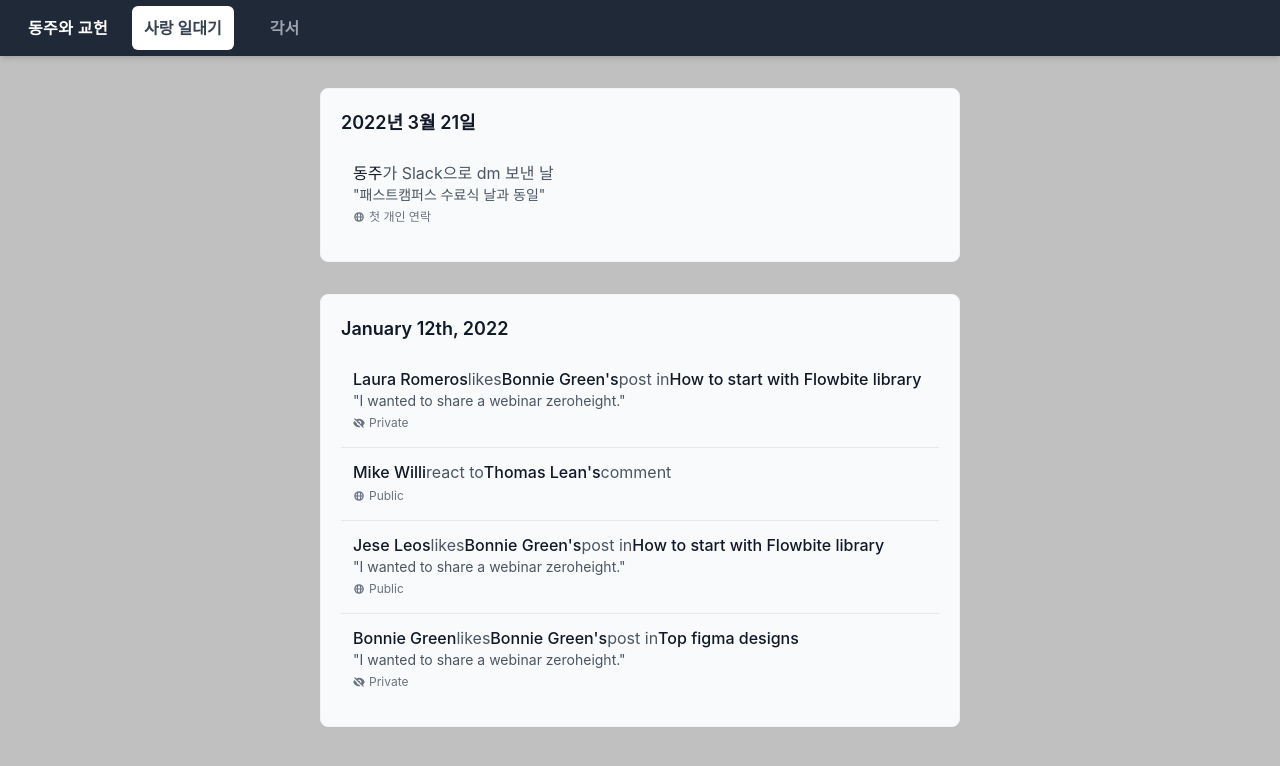
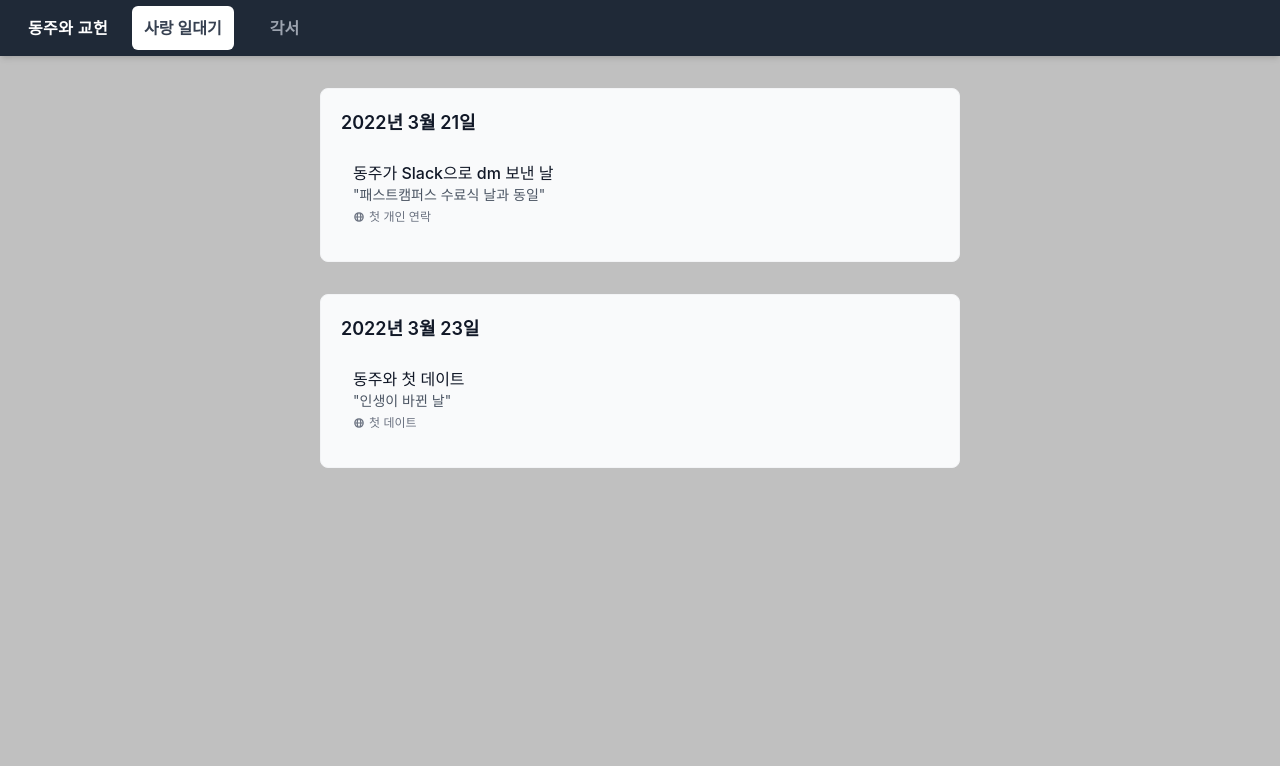
Before and after one commit to GyoHeonLee/gyodong, a React (Create React App) app: page /lovegraphy in a window 1280 px wide. Shown: the top 766 px of the page. Built offline with nearby package versions, Linux system fonts and the light colour scheme.

Commit message:
Feat: 내용 추가

```diff
--- a/src/components/LoveGraphy.tsx
+++ b/src/components/LoveGraphy.tsx
@@ -16,9 +16,8 @@ const LoveGraphy = () => {
               <div className="text-gray-600 dark:text-gray-400">
                 <div className="text-base font-normal">
                   <span className="font-medium text-gray-900 dark:text-white">
-                    동주
+                    동주가 Slack으로 dm 보낸 날
                   </span>
-                  가 Slack으로 dm 보낸 날
                 </div>
                 <div className="text-sm font-normal">
                   "패스트캠퍼스 수료식 날과 동일"
@@ -43,9 +42,10 @@ const LoveGraphy = () => {
           </li>
         </ol>
       </div>
+
       <div className="love--graphy--div">
         <time className="text-lg font-semibold text-gray-900 dark:text-white">
-          January 12th, 2022
+          2022년 3월 23일
         </time>
         <ol className="mt-3 divide-y divider-gray-200 dark:divide-gray-700">
           <li>
@@ -58,57 +58,10 @@ const LoveGraphy = () => {
               <div className="text-gray-600 dark:text-gray-400">
                 <div className="text-base font-normal">
                   <span className="font-medium text-gray-900 dark:text-white">
-                    Laura Romeros
-                  </span>
-                  likes
-                  <span className="font-medium text-gray-900 dark:text-white">
-                    Bonnie Green's
-                  </span>
-                  post in
-                  <span className="font-medium text-gray-900 dark:text-white">
-                    How to start with Flowbite library
+                    동주와 첫 데이트
                   </span>
                 </div>
-                <div className="text-sm font-normal">
-                  "I wanted to share a webinar zeroheight."
-                </div>
-                <span className="inline-flex items-center text-xs font-normal text-gray-500 dark:text-gray-400">
-                  <svg
-                    className="mr-1 w-3 h-3"
-                    fill="currentColor"
-                    viewBox="0 0 20 20"
-                    xmlns="http://www.w3.org/2000/svg"
-                  >
-                    <path
-                      fill-rule="evenodd"
-                      d="M3.707 2.293a1 1 0 00-1.414 1.414l14 14a1 1 0 001.414-1.414l-1.473-1.473A10.014 10.014 0 0019.542 10C18.268 5.943 14.478 3 10 3a9.958 9.958 0 00-4.512 1.074l-1.78-1.781zm4.261 4.26l1.514 1.515a2.003 2.003 0 012.45 2.45l1.514 1.514a4 4 0 00-5.478-5.478z"
-                      clip-rule="evenodd"
-                    ></path>
-                    <path d="M12.454 16.697L9.75 13.992a4 4 0 01-3.742-3.741L2.335 6.578A9.98 9.98 0 00.458 10c1.274 4.057 5.065 7 9.542 7 .847 0 1.669-.105 2.454-.303z"></path>
-                  </svg>
-                  Private
-                </span>
-              </div>
-            </a>
-          </li>
-          <li>
-            <a className="block items-center p-3 sm:flex hover:bg-gray-100 dark:hover:bg-gray-700">
-              {/* <img
-                className="mr-3 mb-3 w-12 h-12 rounded-full sm:mb-0"
-                src="/docs/images/people/profile-picture-2.jpg"
-                alt="Mike Willi image"
-              /> */}
-              <div>
-                <div className="text-base font-normal text-gray-600 dark:text-gray-400">
-                  <span className="font-medium text-gray-900 dark:text-white">
-                    Mike Willi
-                  </span>
-                  react to
-                  <span className="font-medium text-gray-900 dark:text-white">
-                    Thomas Lean's
-                  </span>
-                  comment
-                </div>
+                <div className="text-sm font-normal">"인생이 바뀐 날"</div>
                 <span className="inline-flex items-center text-xs font-normal text-gray-500 dark:text-gray-400">
                   <svg
                     className="mr-1 w-3 h-3"
@@ -122,92 +75,7 @@ const LoveGraphy = () => {
                       clip-rule="evenodd"
                     ></path>
                   </svg>
-                  Public
-                </span>
-              </div>
-            </a>
-          </li>
-          <li>
-            <a className="block items-center p-3 sm:flex hover:bg-gray-100 dark:hover:bg-gray-700">
-              {/* <img
-                className="mr-3 mb-3 w-12 h-12 rounded-full sm:mb-0"
-                src="/docs/images/people/profile-picture-5.jpg"
-                alt="Jese Leos image"
-              /> */}
-              <div className="text-gray-600 dark:text-gray-400">
-                <div className="text-base font-normal">
-                  <span className="font-medium text-gray-900 dark:text-white">
-                    Jese Leos
-                  </span>
-                  likes
-                  <span className="font-medium text-gray-900 dark:text-white">
-                    Bonnie Green's
-                  </span>
-                  post in
-                  <span className="font-medium text-gray-900 dark:text-white">
-                    How to start with Flowbite library
-                  </span>
-                </div>
-                <div className="text-sm font-normal">
-                  "I wanted to share a webinar zeroheight."
-                </div>
-                <span className="inline-flex items-center text-xs font-normal text-gray-500 dark:text-gray-400">
-                  <svg
-                    className="mr-1 w-3 h-3"
-                    fill="currentColor"
-                    viewBox="0 0 20 20"
-                    xmlns="http://www.w3.org/2000/svg"
-                  >
-                    <path
-                      fill-rule="evenodd"
-                      d="M4.083 9h1.946c.089-1.546.383-2.97.837-4.118A6.004 6.004 0 004.083 9zM10 2a8 8 0 100 16 8 8 0 000-16zm0 2c-.076 0-.232.032-.465.262-.238.234-.497.623-.737 1.182-.389.907-.673 2.142-.766 3.556h3.936c-.093-1.414-.377-2.649-.766-3.556-.24-.56-.5-.948-.737-1.182C10.232 4.032 10.076 4 10 4zm3.971 5c-.089-1.546-.383-2.97-.837-4.118A6.004 6.004 0 0115.917 9h-1.946zm-2.003 2H8.032c.093 1.414.377 2.649.766 3.556.24.56.5.948.737 1.182.233.23.389.262.465.262.076 0 .232-.032.465-.262.238-.234.498-.623.737-1.182.389-.907.673-2.142.766-3.556zm1.166 4.118c.454-1.147.748-2.572.837-4.118h1.946a6.004 6.004 0 01-2.783 4.118zm-6.268 0C6.412 13.97 6.118 12.546 6.03 11H4.083a6.004 6.004 0 002.783 4.118z"
-                      clip-rule="evenodd"
-                    ></path>
-                  </svg>
-                  Public
-                </span>
-              </div>
-            </a>
-          </li>
-          <li>
-            <a className="block items-center p-3 sm:flex hover:bg-gray-100 dark:hover:bg-gray-700">
-              {/* <img
-                className="mr-3 mb-3 w-12 h-12 rounded-full sm:mb-0"
-                src="/docs/images/people/profile-picture-3.jpg"
-                alt="Bonnie Green image"
-              /> */}
-              <div className="text-gray-600 dark:text-gray-400">
-                <div className="text-base font-normal">
-                  <span className="font-medium text-gray-900 dark:text-white">
-                    Bonnie Green
-                  </span>
-                  likes
-                  <span className="font-medium text-gray-900 dark:text-white">
-                    Bonnie Green's
-                  </span>
-                  post in
-                  <span className="font-medium text-gray-900 dark:text-white">
-                    Top figma designs
-                  </span>
-                </div>
-                <div className="text-sm font-normal">
-                  "I wanted to share a webinar zeroheight."
-                </div>
-                <span className="inline-flex items-center text-xs font-normal text-gray-500 dark:text-gray-400">
-                  <svg
-                    className="mr-1 w-3 h-3"
-                    fill="currentColor"
-                    viewBox="0 0 20 20"
-                    xmlns="http://www.w3.org/2000/svg"
-                  >
-                    <path
-                      fill-rule="evenodd"
-                      d="M3.707 2.293a1 1 0 00-1.414 1.414l14 14a1 1 0 001.414-1.414l-1.473-1.473A10.014 10.014 0 0019.542 10C18.268 5.943 14.478 3 10 3a9.958 9.958 0 00-4.512 1.074l-1.78-1.781zm4.261 4.26l1.514 1.515a2.003 2.003 0 012.45 2.45l1.514 1.514a4 4 0 00-5.478-5.478z"
-                      clip-rule="evenodd"
-                    ></path>
-                    <path d="M12.454 16.697L9.75 13.992a4 4 0 01-3.742-3.741L2.335 6.578A9.98 9.98 0 00.458 10c1.274 4.057 5.065 7 9.542 7 .847 0 1.669-.105 2.454-.303z"></path>
-                  </svg>
-                  Private
+                  첫 데이트
                 </span>
               </div>
             </a>
--- a/src/pages/Memorandum.tsx
+++ b/src/pages/Memorandum.tsx
@@ -1,5 +1,3 @@
-import { memo } from "react";
-
 const dongju: Array<string> = [
   "나 이동주는 평생 이교헌을 질려하지 않겠습니다.",
   "나 이동주는 이교헌과 결혼하겠습니다.",
```
